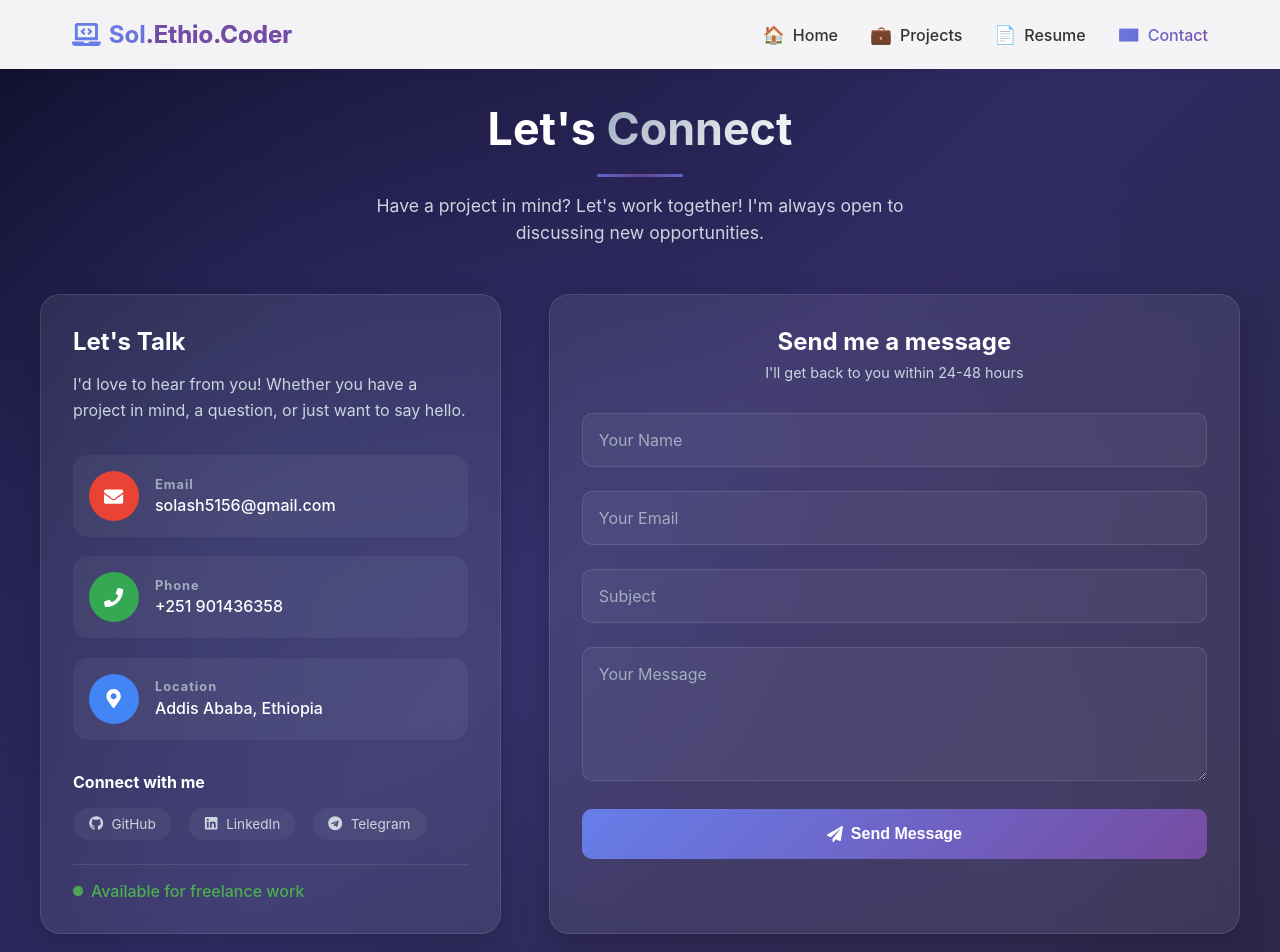
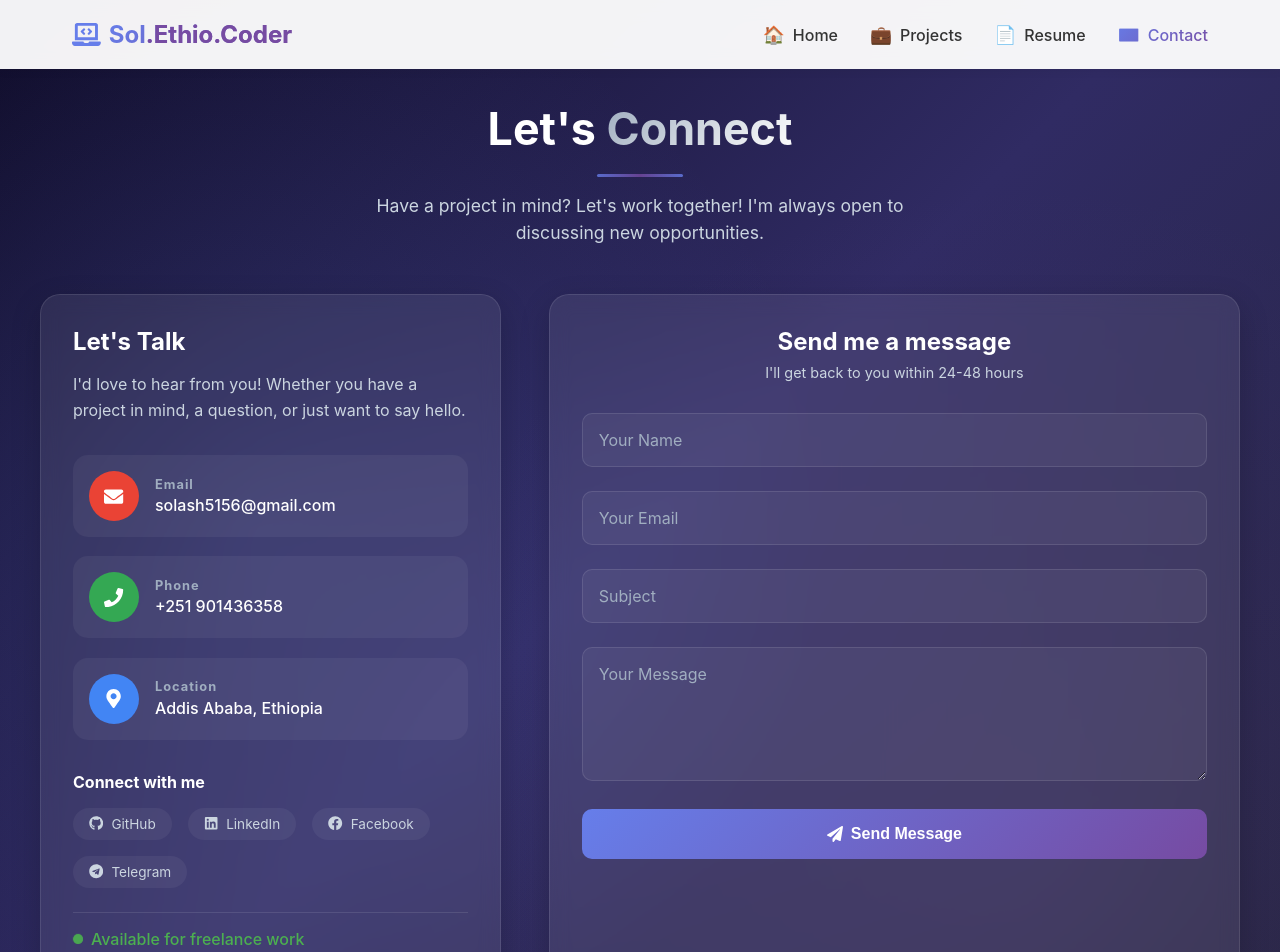
Before and after one commit to Sol-Ethio-Coder/FUTURE_FS_01, a React (Vite) app in the folder client/: page /contact in a window 1280 px wide. Shown: the top 952 px of the page. Built offline with nearby package versions, Linux system fonts and the light colour scheme; no server answers.

Commit message:
feat: use environment variable for API URL

```diff
--- a/client/src/components/Contact.jsx
+++ b/client/src/components/Contact.jsx
@@ -13,8 +13,8 @@ const Contact = () => {
   const [status, setStatus] = useState({ type: '', message: '' });
   const [loading, setLoading] = useState(false);
 
-  // DIRECT BACKEND URL - Replace with your actual Render URL
-  const API_URL = 'https://solomon-ashagre-backend.onrender.com/';
+  // ✅ Environment variable - changes automatically
+  const API_URL = import.meta.env.VITE_API_URL || 'http://localhost:5000';
 
   const handleChange = (e) => {
     setFormData({ ...formData, [e.target.name]: e.target.value });
@@ -69,6 +69,7 @@ const Contact = () => {
   const socialLinks = [
     { icon: <FaGithub />, name: 'GitHub', url: 'https://github.com/Sol-Ethio-Coder', color: '#333' },
     { icon: <FaLinkedin />, name: 'LinkedIn', url: 'https://linkedin.com/in/Sol-Ethio-Coder', color: '#0077b5' },
+    { icon: <FaFacebook />, name: 'Facebook', url: 'https://facebook.com/', color: '#1877f2' },
     { icon: <FaTelegram />, name: 'Telegram', url: 'https://t.me/Sol_Ethio_Coder', color: '#0088cc' }
   ];
 
```
